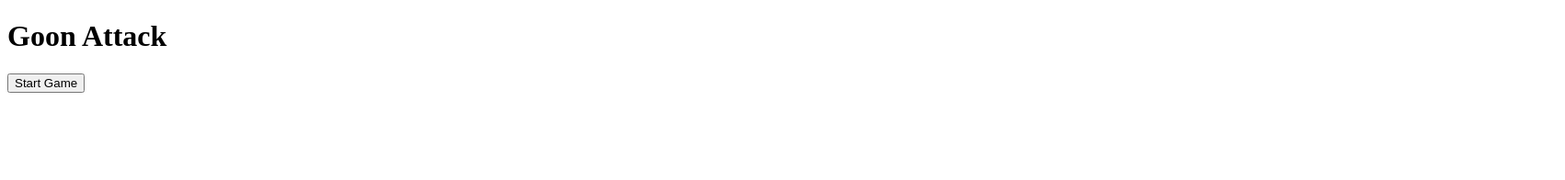
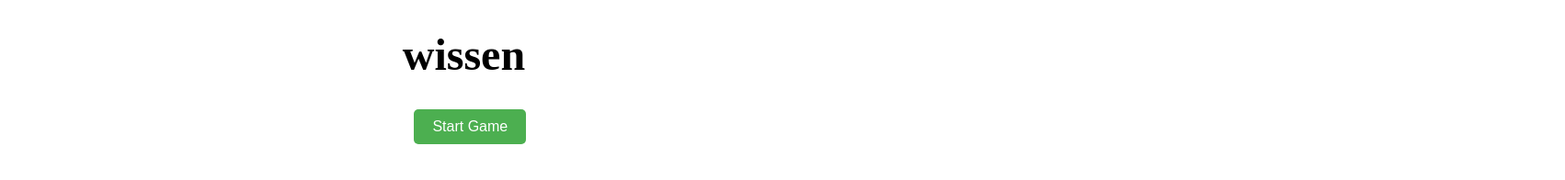
Before and after one commit to paulonix/gay, a plain HTML site: page index.html in a window 1280 px wide. Shown: the whole page at 92% size, 1702 px wide, since content can reach past the window. Drawn offline with Linux system fonts and the light colour scheme.

Commit message:
Update index.html

```diff
--- a/index.html
+++ b/index.html
@@ -5,6 +5,25 @@
     <meta name="viewport" content="width=device-width, initial-scale=1.0">
     <title>Document</title>
     <style>
+ button {
+        padding: 10px 20px;
+        font-size: 16px;
+        background-color: #4CAF50;
+        color: white;
+        border: none;
+        border-radius: 5px;
+        cursor: pointer;
+        position: relative;
+        right: -35%;
+        top: -40%;}
+
+
+     h1 {
+            font-size: 48px;
+            position: relative;
+            right: -34%;
+            top: -30%;
+        }
 
 
 
@@ -14,7 +33,7 @@
     </style>
 </head>
 <body>
-    <h1>Goon Attack</h1>
+    <h1 >wissen</h1>
     <button class="button" id="goon">Start Game</button>
 
 
```
